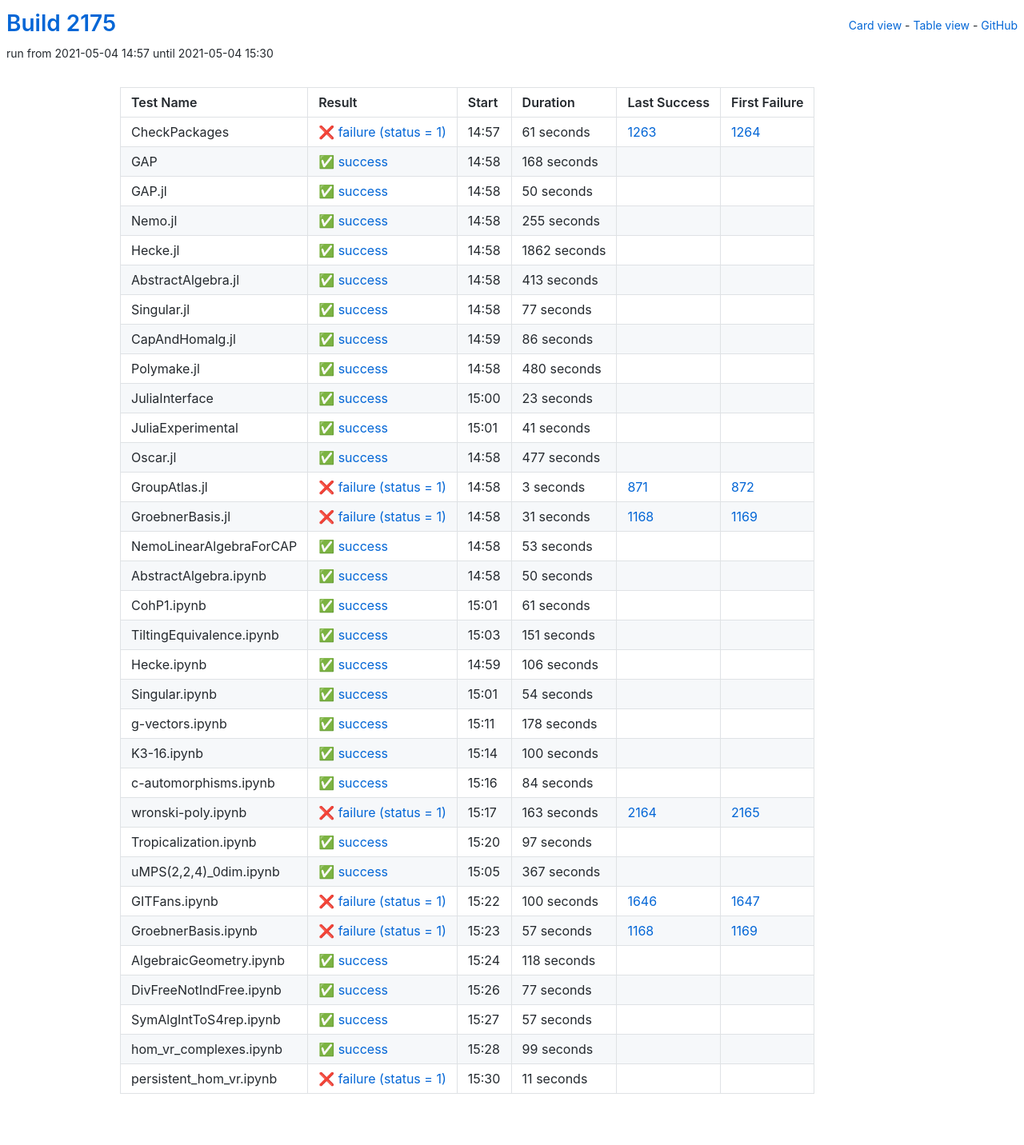
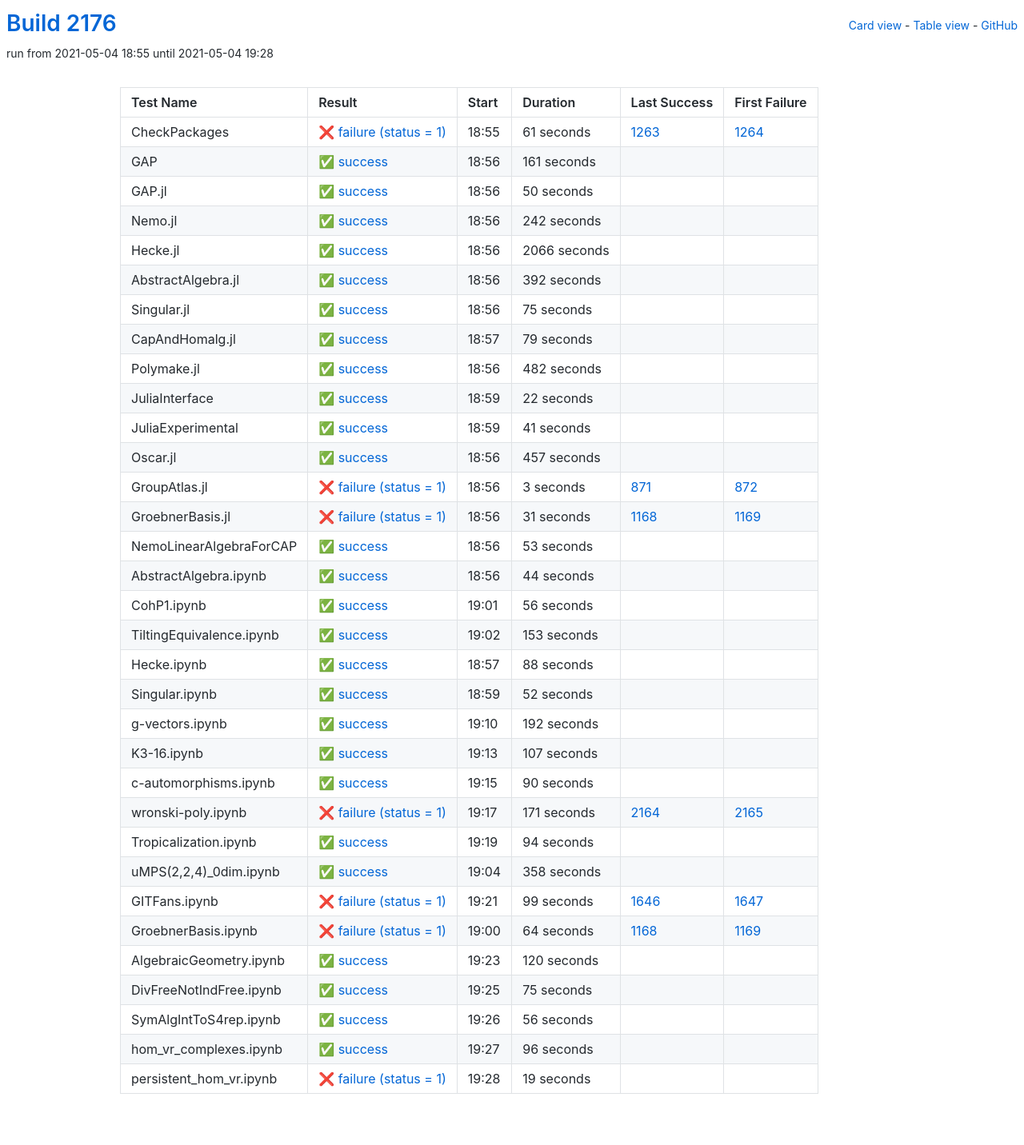
Before and after one commit to oscar-system/oscar-ci-status-stable, a Jekyll site: the page built from table.html, in a window 1280 px wide. Shown: the whole page at 80% size. Built offline with Jekyll 4.4.1, drawn with Linux system fonts in a browser that asks for light colours.

Commit message:
Build #2176

```diff
--- a/_data/ci.yml
+++ b/_data/ci.yml
@@ -1,6 +1,6 @@
 ---
-build: 2175
-build_url: https://oscarci.mathematik.uni-kl.de/job/oscar-stable/2175/
+build: 2176
+build_url: https://oscarci.mathematik.uni-kl.de/job/oscar-stable/2176/
 job: oscar-stable
 organization: oscar-system
 repo: oscar-ci-status-stable
@@ -8,8 +8,8 @@ repourl: https://github.com/oscar-system/oscar-ci-status-stable
 tests:
 - name: CheckPackages
   id: checkpackages
-  log: https://oscarci.mathematik.uni-kl.de/job/oscar-stable/2175/artifact/logs/build-2175/CheckPackages.log
-  start: 2021-05-04 14:57
+  log: https://oscarci.mathematik.uni-kl.de/job/oscar-stable/2176/artifact/logs/build-2176/CheckPackages.log
+  start: 2021-05-04 18:55
   success: false
   exitcode: 1
   status: failure
@@ -20,20 +20,20 @@ tests:
   first_failure_url: https://oscarci.mathematik.uni-kl.de/job/oscar-stable/1264/
 - name: GAP
   id: gap
-  log: https://oscarci.mathematik.uni-kl.de/job/oscar-stable/2175/artifact/logs/build-2175/GAP.log
-  start: 2021-05-04 14:58
+  log: https://oscarci.mathematik.uni-kl.de/job/oscar-stable/2176/artifact/logs/build-2176/GAP.log
+  start: 2021-05-04 18:56
   success: true
   exitcode: 0
   status: success
-  duration: 168
+  duration: 161
   last_success: false
   last_success_url:
   first_failure: false
   first_failure_url:
 - name: GAP.jl
   id: gap-jl
-  log: https://oscarci.mathematik.uni-kl.de/job/oscar-stable/2175/artifact/logs/build-2175/GAP.jl.log
-  start: 2021-05-04 14:58
+  log: https://oscarci.mathematik.uni-kl.de/job/oscar-stable/2176/artifact/logs/build-2176/GAP.jl.log
+  start: 2021-05-04 18:56
   success: true
   exitcode: 0
   status: success
@@ -44,92 +44,92 @@ tests:
   first_failure_url:
 - name: Nemo.jl
   id: nemo-jl
-  log: https://oscarci.mathematik.uni-kl.de/job/oscar-stable/2175/artifact/logs/build-2175/Nemo.jl.log
-  start: 2021-05-04 14:58
+  log: https://oscarci.mathematik.uni-kl.de/job/oscar-stable/2176/artifact/logs/build-2176/Nemo.jl.log
+  start: 2021-05-04 18:56
   success: true
   exitcode: 0
   status: success
-  duration: 255
+  duration: 242
   last_success: false
   last_success_url:
   first_failure: false
   first_failure_url:
 - name: Hecke.jl
   id: hecke-jl
-  log: https://oscarci.mathematik.uni-kl.de/job/oscar-stable/2175/artifact/logs/build-2175/Hecke.jl.log
-  start: 2021-05-04 14:58
+  log: https://oscarci.mathematik.uni-kl.de/job/oscar-stable/2176/artifact/logs/build-2176/Hecke.jl.log
+  start: 2021-05-04 18:56
   success: true
   exitcode: 0
   status: success
-  duration: 1862
+  duration: 2066
   last_success: false
   last_success_url:
   first_failure: false
   first_failure_url:
 - name: AbstractAlgebra.jl
   id: abstractalgebra-jl
-  log: https://oscarci.mathematik.uni-kl.de/job/oscar-stable/2175/artifact/logs/build-2175/AbstractAlgebra.jl.log
-  start: 2021-05-04 14:58
+  log: https://oscarci.mathematik.uni-kl.de/job/oscar-stable/2176/artifact/logs/build-2176/AbstractAlgebra.jl.log
+  start: 2021-05-04 18:56
   success: true
   exitcode: 0
   status: success
-  duration: 413
+  duration: 392
   last_success: false
   last_success_url:
   first_failure: false
   first_failure_url:
 - name: Singular.jl
   id: singular-jl
-  log: https://oscarci.mathematik.uni-kl.de/job/oscar-stable/2175/artifact/logs/build-2175/Singular.jl.log
-  start: 2021-05-04 14:58
+  log: https://oscarci.mathematik.uni-kl.de/job/oscar-stable/2176/artifact/logs/build-2176/Singular.jl.log
+  start: 2021-05-04 18:56
   success: true
   exitcode: 0
   status: success
-  duration: 77
+  duration: 75
   last_success: false
   last_success_url:
   first_failure: false
   first_failure_url:
 - name: CapAndHomalg.jl
   id: capandhomalg-jl
-  log: https://oscarci.mathematik.uni-kl.de/job/oscar-stable/2175/artifact/logs/build-2175/CapAndHomalg.jl.log
-  start: 2021-05-04 14:59
+  log: https://oscarci.mathematik.uni-kl.de/job/oscar-stable/2176/artifact/logs/build-2176/CapAndHomalg.jl.log
+  start: 2021-05-04 18:57
   success: true
   exitcode: 0
   status: success
-  duration: 86
+  duration: 79
   last_success: false
   last_success_url:
   first_failure: false
   first_failure_url:
 - name: Polymake.jl
   id: polymake-jl
-  log: https://oscarci.mathematik.uni-kl.de/job/oscar-stable/2175/artifact/logs/build-2175/Polymake.jl.log
-  start: 2021-05-04 14:58
+  log: https://oscarci.mathematik.uni-kl.de/job/oscar-stable/2176/artifact/logs/build-2176/Polymake.jl.log
+  start: 2021-05-04 18:56
   success: true
   exitcode: 0
   status: success
-  duration: 480
+  duration: 482
   last_success: false
   last_success_url:
   first_failure: false
   first_failure_url:
 - name: JuliaInterface
   id: juliainterface
-  log: https://oscarci.mathematik.uni-kl.de/job/oscar-stable/2175/artifact/logs/build-2175/JuliaInterface.log
-  start: 2021-05-04 15:00
+  log: https://oscarci.mathematik.uni-kl.de/job/oscar-stable/2176/artifact/logs/build-2176/JuliaInterface.log
+  start: 2021-05-04 18:59
   success: true
   exitcode: 0
   status: success
-  duration: 23
+  duration: 22
   last_success: false
   last_success_url:
   first_failure: false
   first_failure_url:
 - name: JuliaExperimental
   id: juliaexperimental
-  log: https://oscarci.mathematik.uni-kl.de/job/oscar-stable/2175/artifact/logs/build-2175/JuliaExperimental.log
-  start: 2021-05-04 15:01
+  log: https://oscarci.mathematik.uni-kl.de/job/oscar-stable/2176/artifact/logs/build-2176/JuliaExperimental.log
+  start: 2021-05-04 18:59
   success: true
   exitcode: 0
   status: success
@@ -140,20 +140,20 @@ tests:
   first_failure_url:
 - name: Oscar.jl
   id: oscar-jl
-  log: https://oscarci.mathematik.uni-kl.de/job/oscar-stable/2175/artifact/logs/build-2175/Oscar.jl.log
-  start: 2021-05-04 14:58
+  log: https://oscarci.mathematik.uni-kl.de/job/oscar-stable/2176/artifact/logs/build-2176/Oscar.jl.log
+  start: 2021-05-04 18:56
   success: true
   exitcode: 0
   status: success
-  duration: 477
+  duration: 457
   last_success: false
   last_success_url:
   first_failure: false
   first_failure_url:
 - name: GroupAtlas.jl
   id: groupatlas-jl
-  log: https://oscarci.mathematik.uni-kl.de/job/oscar-stable/2175/artifact/logs/build-2175/GroupAtlas.jl.log
-  start: 2021-05-04 14:58
+  log: https://oscarci.mathematik.uni-kl.de/job/oscar-stable/2176/artifact/logs/build-2176/GroupAtlas.jl.log
+  start: 2021-05-04 18:56
   success: false
   exitcode: 1
   status: failure
@@ -164,8 +164,8 @@ tests:
   first_failure_url: https://oscarci.mathematik.uni-kl.de/job/oscar-stable/872/
 - name: GroebnerBasis.jl
   id: groebnerbasis-jl
-  log: https://oscarci.mathematik.uni-kl.de/job/oscar-stable/2175/artifact/logs/build-2175/GroebnerBasis.jl.log
-  start: 2021-05-04 14:58
+  log: https://oscarci.mathematik.uni-kl.de/job/oscar-stable/2176/artifact/logs/build-2176/GroebnerBasis.jl.log
+  start: 2021-05-04 18:56
   success: false
   exitcode: 1
   status: failure
@@ -176,8 +176,8 @@ tests:
   first_failure_url: https://oscarci.mathematik.uni-kl.de/job/oscar-stable/1169/
 - name: NemoLinearAlgebraForCAP
   id: nemolinearalgebraforcap
-  log: https://oscarci.mathematik.uni-kl.de/job/oscar-stable/2175/artifact/logs/build-2175/NemoLinearAlgebraForCAP.log
-  start: 2021-05-04 14:58
+  log: https://oscarci.mathematik.uni-kl.de/job/oscar-stable/2176/artifact/logs/build-2176/NemoLinearAlgebraForCAP.log
+  start: 2021-05-04 18:56
   success: true
   exitcode: 0
   status: success
@@ -188,216 +188,216 @@ tests:
   first_failure_url:
 - name: AbstractAlgebra.ipynb
   id: abstractalgebra-ipynb
-  log: https://oscarci.mathematik.uni-kl.de/job/oscar-stable/2175/artifact/logs/build-2175/AbstractAlgebra.ipynb.log
-  start: 2021-05-04 14:58
+  log: https://oscarci.mathematik.uni-kl.de/job/oscar-stable/2176/artifact/logs/build-2176/AbstractAlgebra.ipynb.log
+  start: 2021-05-04 18:56
   success: true
   exitcode: 0
   status: success
-  duration: 50
+  duration: 44
   last_success: false
   last_success_url:
   first_failure: false
   first_failure_url:
 - name: CohP1.ipynb
   id: cohp1-ipynb
-  log: https://oscarci.mathematik.uni-kl.de/job/oscar-stable/2175/artifact/logs/build-2175/CohP1.ipynb.log
-  start: 2021-05-04 15:01
+  log: https://oscarci.mathematik.uni-kl.de/job/oscar-stable/2176/artifact/logs/build-2176/CohP1.ipynb.log
+  start: 2021-05-04 19:01
   success: true
   exitcode: 0
   status: success
-  duration: 61
+  duration: 56
   last_success: false
   last_success_url:
   first_failure: false
   first_failure_url:
 - name: TiltingEquivalence.ipynb
   id: tiltingequivalence-ipynb
-  log: https://oscarci.mathematik.uni-kl.de/job/oscar-stable/2175/artifact/logs/build-2175/TiltingEquivalence.ipynb.log
-  start: 2021-05-04 15:03
+  log: https://oscarci.mathematik.uni-kl.de/job/oscar-stable/2176/artifact/logs/build-2176/TiltingEquivalence.ipynb.log
+  start: 2021-05-04 19:02
   success: true
   exitcode: 0
   status: success
-  duration: 151
+  duration: 153
   last_success: false
   last_success_url:
   first_failure: false
   first_failure_url:
 - name: Hecke.ipynb
   id: hecke-ipynb
-  log: https://oscarci.mathematik.uni-kl.de/job/oscar-stable/2175/artifact/logs/build-2175/Hecke.ipynb.log
-  start: 2021-05-04 14:59
+  log: https://oscarci.mathematik.uni-kl.de/job/oscar-stable/2176/artifact/logs/build-2176/Hecke.ipynb.log
+  start: 2021-05-04 18:57
   success: true
   exitcode: 0
   status: success
-  duration: 106
+  duration: 88
   last_success: false
   last_success_url:
   first_failure: false
   first_failure_url:
 - name: Singular.ipynb
   id: singular-ipynb
-  log: https://oscarci.mathematik.uni-kl.de/job/oscar-stable/2175/artifact/logs/build-2175/Singular.ipynb.log
-  start: 2021-05-04 15:01
+  log: https://oscarci.mathematik.uni-kl.de/job/oscar-stable/2176/artifact/logs/build-2176/Singular.ipynb.log
+  start: 2021-05-04 18:59
   success: true
   exitcode: 0
   status: success
-  duration: 54
+  duration: 52
   last_success: false
   last_success_url:
   first_failure: false
   first_failure_url:
 - name: g-vectors.ipynb
   id: g-vectors-ipynb
-  log: https://oscarci.mathematik.uni-kl.de/job/oscar-stable/2175/artifact/logs/build-2175/g-vectors.ipynb.log
-  start: 2021-05-04 15:11
+  log: https://oscarci.mathematik.uni-kl.de/job/oscar-stable/2176/artifact/logs/build-2176/g-vectors.ipynb.log
+  start: 2021-05-04 19:10
   success: true
   exitcode: 0
   status: success
-  duration: 178
+  duration: 192
   last_success: false
   last_success_url:
   first_failure: false
   first_failure_url:
 - name: K3-16.ipynb
   id: k3-16-ipynb
-  log: https://oscarci.mathematik.uni-kl.de/job/oscar-stable/2175/artifact/logs/build-2175/K3-16.ipynb.log
-  start: 2021-05-04 15:14
+  log: https://oscarci.mathematik.uni-kl.de/job/oscar-stable/2176/artifact/logs/build-2176/K3-16.ipynb.log
+  start: 2021-05-04 19:13
   success: true
   exitcode: 0
   status: success
-  duration: 100
+  duration: 107
   last_success: false
   last_success_url:
   first_failure: false
   first_failure_url:
 - name: c-automorphisms.ipynb
   id: c-automorphisms-ipynb
-  log: https://oscarci.mathematik.uni-kl.de/job/oscar-stable/2175/artifact/logs/build-2175/c-automorphisms.ipynb.log
-  start: 2021-05-04 15:16
+  log: https://oscarci.mathematik.uni-kl.de/job/oscar-stable/2176/artifact/logs/build-2176/c-automorphisms.ipynb.log
+  start: 2021-05-04 19:15
   success: true
   exitcode: 0
   status: success
-  duration: 84
+  duration: 90
   last_success: false
   last_success_url:
   first_failure: false
   first_failure_url:
 - name: wronski-poly.ipynb
   id: wronski-poly-ipynb
-  log: https://oscarci.mathematik.uni-kl.de/job/oscar-stable/2175/artifact/logs/build-2175/wronski-poly.ipynb.log
-  start: 2021-05-04 15:17
+  log: https://oscarci.mathematik.uni-kl.de/job/oscar-stable/2176/artifact/logs/build-2176/wronski-poly.ipynb.log
+  start: 2021-05-04 19:17
   success: false
   exitcode: 1
   status: failure
-  duration: 163
+  duration: 171
   last_success: 2164
   last_success_url: https://oscarci.mathematik.uni-kl.de/job/oscar-stable/2164/
   first_failure: 2165
   first_failure_url: https://oscarci.mathematik.uni-kl.de/job/oscar-stable/2165/
 - name: Tropicalization.ipynb
   id: tropicalization-ipynb
-  log: https://oscarci.mathematik.uni-kl.de/job/oscar-stable/2175/artifact/logs/build-2175/Tropicalization.ipynb.log
-  start: 2021-05-04 15:20
+  log: https://oscarci.mathematik.uni-kl.de/job/oscar-stable/2176/artifact/logs/build-2176/Tropicalization.ipynb.log
+  start: 2021-05-04 19:19
   success: true
   exitcode: 0
   status: success
-  duration: 97
+  duration: 94
   last_success: false
   last_success_url:
   first_failure: false
   first_failure_url:
 - name: uMPS(2,2,4)_0dim.ipynb
   id: umps-2-2-4-0dim-ipynb
-  log: https://oscarci.mathematik.uni-kl.de/job/oscar-stable/2175/artifact/logs/build-2175/uMPS-2-2-4-_0dim.ipynb.log
-  start: 2021-05-04 15:05
+  log: https://oscarci.mathematik.uni-kl.de/job/oscar-stable/2176/artifact/logs/build-2176/uMPS-2-2-4-_0dim.ipynb.log
+  start: 2021-05-04 19:04
   success: true
   exitcode: 0
   status: success
-  duration: 367
+  duration: 358
   last_success: false
   last_success_url:
   first_failure: false
   first_failure_url:
 - name: GITFans.ipynb
   id: gitfans-ipynb
-  log: https://oscarci.mathematik.uni-kl.de/job/oscar-stable/2175/artifact/logs/build-2175/GITFans.ipynb.log
-  start: 2021-05-04 15:22
+  log: https://oscarci.mathematik.uni-kl.de/job/oscar-stable/2176/artifact/logs/build-2176/GITFans.ipynb.log
+  start: 2021-05-04 19:21
   success: false
   exitcode: 1
   status: failure
-  duration: 100
+  duration: 99
   last_success: 1646
   last_success_url: https://oscarci.mathematik.uni-kl.de/job/oscar-stable/1646/
   first_failure: 1647
   first_failure_url: https://oscarci.mathematik.uni-kl.de/job/oscar-stable/1647/
 - name: GroebnerBasis.ipynb
   id: groebnerbasis-ipynb
-  log: https://oscarci.mathematik.uni-kl.de/job/oscar-stable/2175/artifact/logs/build-2175/GroebnerBasis.ipynb.log
-  start: 2021-05-04 15:23
+  log: https://oscarci.mathematik.uni-kl.de/job/oscar-stable/2176/artifact/logs/build-2176/GroebnerBasis.ipynb.log
+  start: 2021-05-04 19:00
   success: false
   exitcode: 1
   status: failure
-  duration: 57
+  duration: 64
   last_success: 1168
   last_success_url: https://oscarci.mathematik.uni-kl.de/job/oscar-stable/1168/
   first_failure: 1169
   first_failure_url: https://oscarci.mathematik.uni-kl.de/job/oscar-stable/1169/
 - name: AlgebraicGeometry.ipynb
   id: algebraicgeometry-ipynb
-  log: https://oscarci.mathematik.uni-kl.de/job/oscar-stable/2175/artifact/logs/build-2175/AlgebraicGeometry.ipynb.log
-  start: 2021-05-04 15:24
+  log: https://oscarci.mathematik.uni-kl.de/job/oscar-stable/2176/artifact/logs/build-2176/AlgebraicGeometry.ipynb.log
+  start: 2021-05-04 19:23
   success: true
   exitcode: 0
   status: success
-  duration: 118
+  duration: 120
   last_success: false
   last_success_url:
   first_failure: false
   first_failure_url:
 - name: DivFreeNotIndFree.ipynb
   id: divfreenotindfree-ipynb
-  log: https://oscarci.mathematik.uni-kl.de/job/oscar-stable/2175/artifact/logs/build-2175/DivFreeNotIndFree.ipynb.log
-  start: 2021-05-04 15:26
+  log: https://oscarci.mathematik.uni-kl.de/job/oscar-stable/2176/artifact/logs/build-2176/DivFreeNotIndFree.ipynb.log
+  start: 2021-05-04 19:25
   success: true
   exitcode: 0
   status: success
-  duration: 77
+  duration: 75
   last_success: false
   last_success_url:
   first_failure: false
   first_failure_url:
 - name: SymAlgIntToS4rep.ipynb
   id: symalginttos4rep-ipynb
-  log: https://oscarci.mathematik.uni-kl.de/job/oscar-stable/2175/artifact/logs/build-2175/SymAlgIntToS4rep.ipynb.log
-  start: 2021-05-04 15:27
+  log: https://oscarci.mathematik.uni-kl.de/job/oscar-stable/2176/artifact/logs/build-2176/SymAlgIntToS4rep.ipynb.log
+  start: 2021-05-04 19:26
   success: true
   exitcode: 0
   status: success
-  duration: 57
+  duration: 56
   last_success: false
   last_success_url:
   first_failure: false
   first_failure_url:
 - name: hom_vr_complexes.ipynb
   id: hom-vr-complexes-ipynb
-  log: https://oscarci.mathematik.uni-kl.de/job/oscar-stable/2175/artifact/logs/build-2175/hom_vr_complexes.ipynb.log
-  start: 2021-05-04 15:28
+  log: https://oscarci.mathematik.uni-kl.de/job/oscar-stable/2176/artifact/logs/build-2176/hom_vr_complexes.ipynb.log
+  start: 2021-05-04 19:27
   success: true
   exitcode: 0
   status: success
-  duration: 99
+  duration: 96
   last_success: false
   last_success_url:
   first_failure: false
   first_failure_url:
 - name: persistent_hom_vr.ipynb
   id: persistent-hom-vr-ipynb
-  log: https://oscarci.mathematik.uni-kl.de/job/oscar-stable/2175/artifact/logs/build-2175/persistent_hom_vr.ipynb.log
-  start: 2021-05-04 15:30
+  log: https://oscarci.mathematik.uni-kl.de/job/oscar-stable/2176/artifact/logs/build-2176/persistent_hom_vr.ipynb.log
+  start: 2021-05-04 19:28
   success: false
   exitcode: 1
   status: failure
-  duration: 11
+  duration: 19
   last_success: false
   last_success_url:
   first_failure: false
```
Also changed, not shown: README.md.
